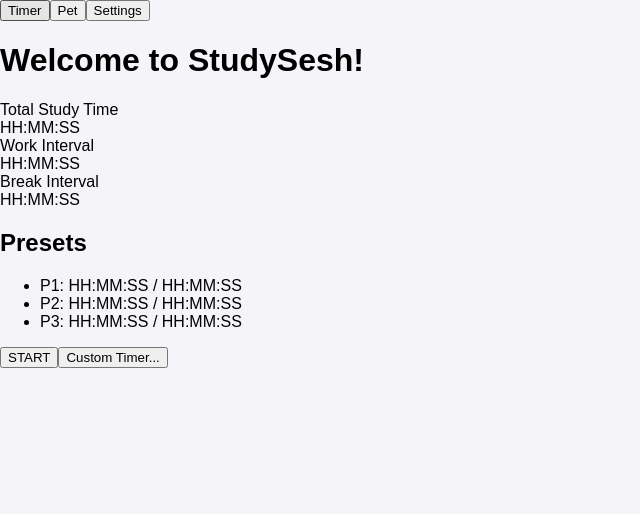
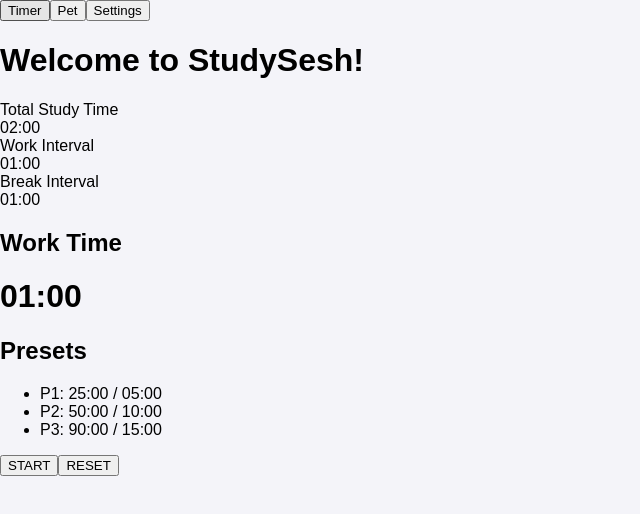
Before and after one commit to brendan-fullerton/hci-project, a React (Create React App) app in the folder studysesh/: page / in a window 1280 px wide. Both pictures are taken after typing "Sample", "Sample123" into the empty fields and a click on the button "Login". Shown: the top 514 px of the page, without its empty margins (0-640 px from the left). Built offline with nearby package versions, Linux system fonts and the light colour scheme.

Commit message:
Start, Reset, Pause TimerPage functions

```diff
--- a/studysesh/src/TimerPage.jsx
+++ b/studysesh/src/TimerPage.jsx
@@ -1,10 +1,51 @@
-import React from "react";
+import React, { useState, useEffect } from "react";
 import "./App.css";
 
 function TimerPage() {
+  // Timer state variables
+  const [totalTime, setTotalTime] = useState(2 * 60); // Total study time in seconds (25 minutes default)
+  const [workTime, setWorkTime] = useState(1 * 60); // Work interval
+  const [breakTime, setBreakTime] = useState(1 * 60); // Break interval
+  const [isRunning, setIsRunning] = useState(false);
+  const [currentTime, setCurrentTime] = useState(workTime); // Time count down
+  const [isWorkSession, setIsWorkSession] = useState(true); // Toggle work and break
+
+  // Handle the countdown logic
+  useEffect(() => {
+    let timer;
+    if (isRunning && currentTime > 0) {
+      timer = setInterval(() => {
+        setCurrentTime((prevTime) => prevTime - 1);
+      }, 1000);
+    } else if (isRunning && currentTime === 0) {
+      // Switch between work and break sessions
+      setIsWorkSession(!isWorkSession);
+      setCurrentTime(isWorkSession ? breakTime : workTime);
+    }
+    return () => clearInterval(timer);
+  }, [isRunning, currentTime, isWorkSession, workTime, breakTime]);
+
+  // Helper function to format time
+  const formatTime = (seconds) => {
+    const minutes = Math.floor(seconds / 60);
+    const secs = seconds % 60;
+    return `${String(minutes).padStart(2, "0")}:${String(secs).padStart(2, "0")}`;
+  };
+
+  // Start/Stop button handler
+  const handleStartStop = () => {
+    setIsRunning(!isRunning);
+  };
+
+  // Reset button handler
+  const handleReset = () => {
+    setIsRunning(false);
+    setIsWorkSession(true);
+    setCurrentTime(workTime);
+  };
+
   return (
     <div className="app-container">
-
       {/* Main content */}
       <div className="main-content">
         <h1>Welcome to StudySesh!</h1>
@@ -13,32 +54,42 @@ function TimerPage() {
         <div className="timer-section">
           <div className="timer-box">
             <label>Total Study Time</label>
-            <div>HH:MM:SS</div>
+            <div>{formatTime(totalTime)}</div>
           </div>
           <div className="timer-box">
             <label>Work Interval</label>
-            <div>HH:MM:SS</div>
+            <div>{formatTime(workTime)}</div>
           </div>
           <div className="timer-box">
             <label>Break Interval</label>
-            <div>HH:MM:SS</div>
+            <div>{formatTime(breakTime)}</div>
           </div>
+        </div>
+
+        {/* Current timer */}
+        <div className="current-timer">
+          <h2>{isWorkSession ? "Work Time" : "Break Time"}</h2>
+          <h1>{formatTime(currentTime)}</h1>
         </div>
 
         {/* Presets section */}
         <div className="presets-section">
           <h2>Presets</h2>
           <ul>
-            <li>P1: HH:MM:SS / HH:MM:SS</li>
-            <li>P2: HH:MM:SS / HH:MM:SS</li>
-            <li>P3: HH:MM:SS / HH:MM:SS</li>
+            <li>P1: {formatTime(25 * 60)} / {formatTime(5 * 60)}</li>
+            <li>P2: {formatTime(50 * 60)} / {formatTime(10 * 60)}</li>
+            <li>P3: {formatTime(90 * 60)} / {formatTime(15 * 60)}</li>
           </ul>
         </div>
 
         {/* Buttons */}
         <div className="button-section">
-          <button className="start-button">START</button>
-          <button className="custom-timer-button">Custom Timer...</button>
+          <button className="start-button" onClick={handleStartStop}>
+            {isRunning ? "PAUSE" : "START"}
+          </button>
+          <button className="reset-button" onClick={handleReset}>
+            RESET
+          </button>
         </div>
       </div>
     </div>
```
